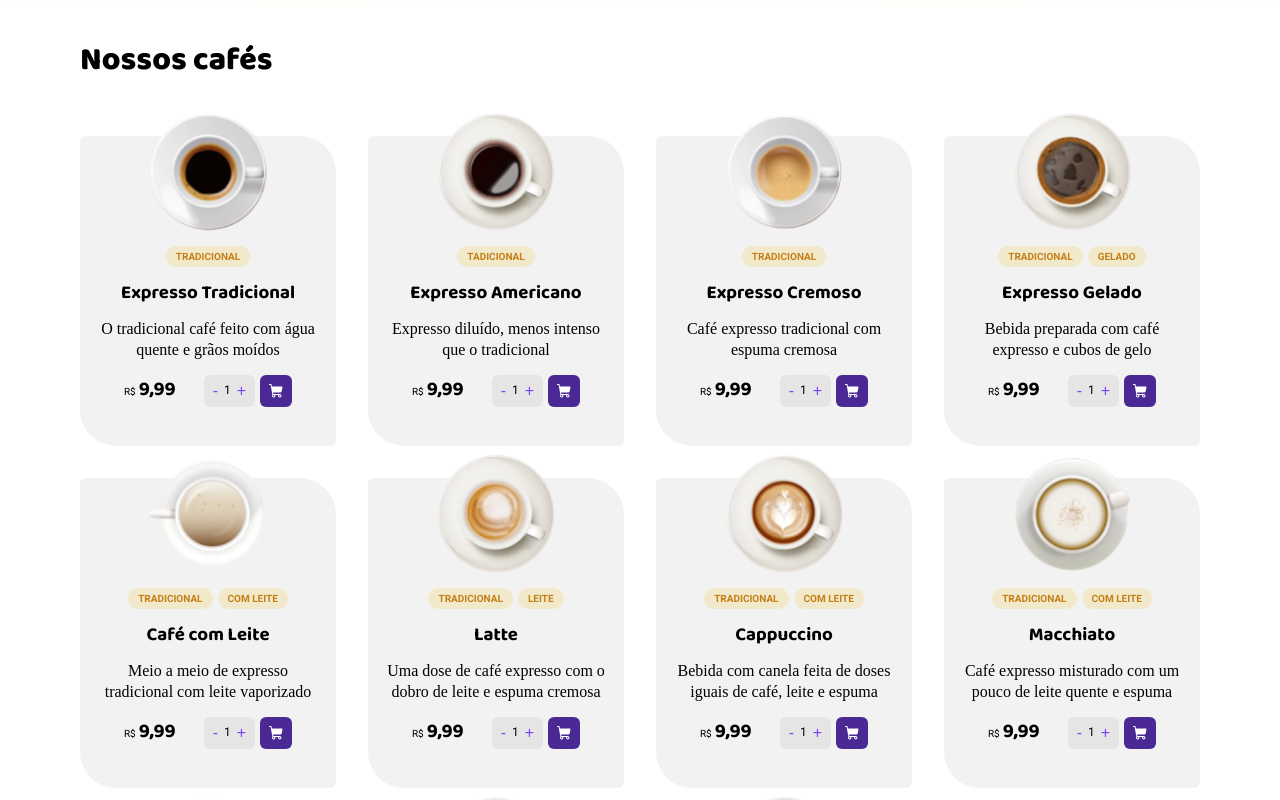
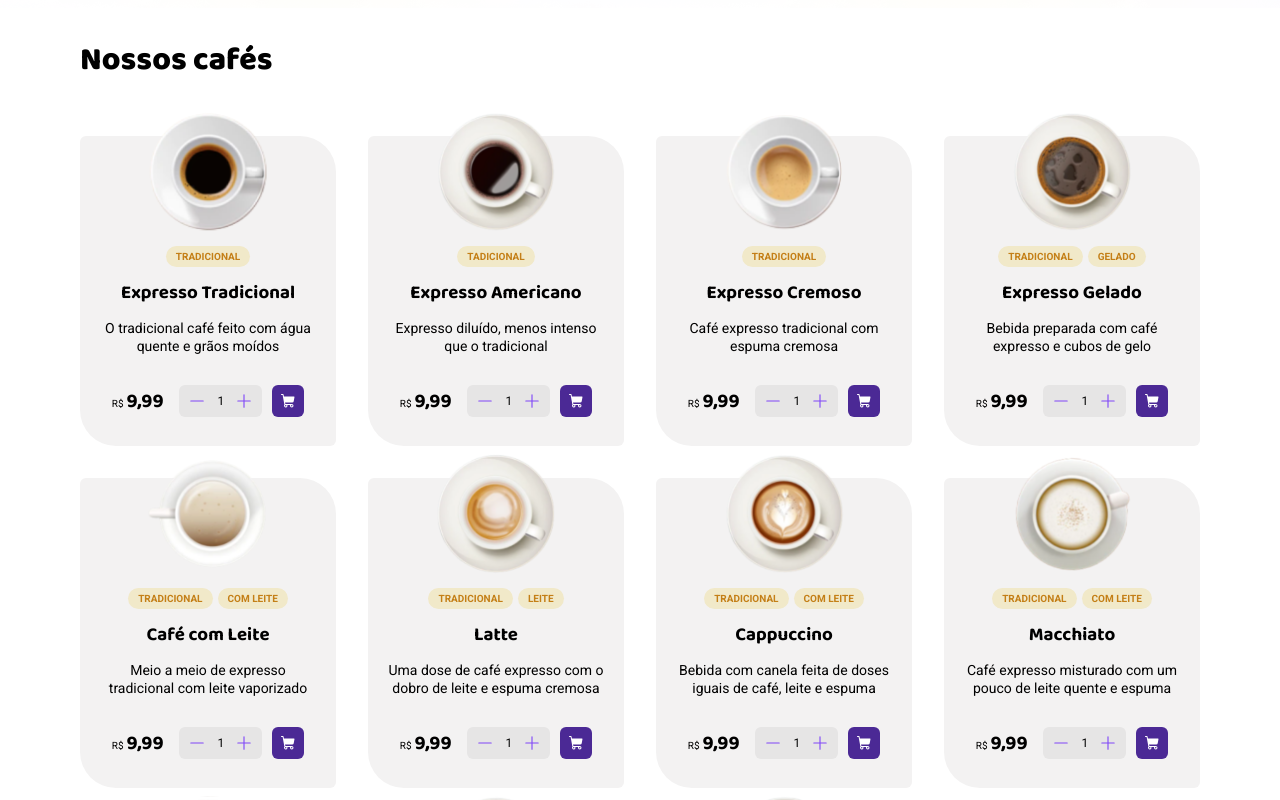
Before and after one commit to VitorAndrey/ignite-coffee-delivery, a React (Vite) app: page / in a window 1280 px wide. Shown: the part 640-1440 px from the top of the page. Built offline with nearby package versions, Linux system fonts and the light colour scheme.

Commit message:
finished coffee card styles

```diff
--- a/src/pages/Home/components/MenuSection/components/CoffeeCard/index.tsx
+++ b/src/pages/Home/components/MenuSection/components/CoffeeCard/index.tsx
@@ -1,5 +1,5 @@
 import { CoffeeTag } from "../CoffeeTag";
-import { ShoppingCart } from "@phosphor-icons/react";
+import { Minus, Plus, ShoppingCart } from "@phosphor-icons/react";
 import { AddToCartContainer, CardContainer, PriceContainer, TagsList } from "./style";
 
 interface CoffeeCardProps {
@@ -45,12 +45,16 @@ export function CoffeeCard({ item }: CoffeeCardProps) {
         </p>
         <AddToCartContainer>
           <div>
-            <button>-</button>
+            <button>
+              <Minus size={18} />
+            </button>
             <p>1</p>
-            <button>+</button>
+            <button>
+              <Plus size={18} />
+            </button>
           </div>
           <div>
-            <ShoppingCart weight="fill" />
+            <ShoppingCart weight="fill" className="w-full" />
           </div>
         </AddToCartContainer>
       </PriceContainer>
--- a/src/pages/Home/components/MenuSection/components/CoffeeCard/style.ts
+++ b/src/pages/Home/components/MenuSection/components/CoffeeCard/style.ts
@@ -10,7 +10,7 @@ export const CardContainer = styled.div`
 
   width: 100%;
   max-width: 256px;
-  height: 310px;
+  min-height: 310px;
   border-radius: 6px 36px;
   padding: 1rem;
 
@@ -25,13 +25,18 @@ export const CardContainer = styled.div`
   h3 {
     font-family: "${(props) => props.theme["title-family"]}";
   }
+
+  p {
+    font-family: ${(props) => props.theme["text-family"]};
+    font-size: ${(props) => props.theme["text-sm-size"]};
+  }
 `;
 
 export const PriceContainer = styled.div`
   display: flex;
   justify-content: space-evenly;
+  align-items: end;
   width: 100%;
-  align-items: center;
 
   p {
     font-family: "${(props) => props.theme["title-family"]}";
@@ -54,7 +59,8 @@ export const TagsList = styled.div`
 export const AddToCartContainer = styled.div`
   display: flex;
   align-items: center;
-  gap: 5px;
+  gap: 10px;
+  margin-top: 1rem;
 
   div:nth-child(1) {
     background: #e6e5e5;
@@ -63,6 +69,7 @@ export const AddToCartContainer = styled.div`
     border-radius: 6px;
     padding: 0 3px;
     height: 2rem;
+    gap: 5px;
   }
 
   div:nth-child(2) {
@@ -75,14 +82,26 @@ export const AddToCartContainer = styled.div`
     display: flex;
     align-items: center;
     justify-content: center;
+    cursor: pointer;
+    transition: all 0.3s ease;
+
+    :active {
+      scale: 0.95;
+    }
   }
 
   button {
+    display: flex;
+    align-items: center;
     border: none;
     background: none;
     color: ${(props) => props.theme["purple-default"]};
-    padding: 3px 6px;
+    padding: 6px;
     cursor: pointer;
+
+    :active {
+      color: ${(props) => props.theme["purple-dark"]};
+    }
   }
 
   p {
```
